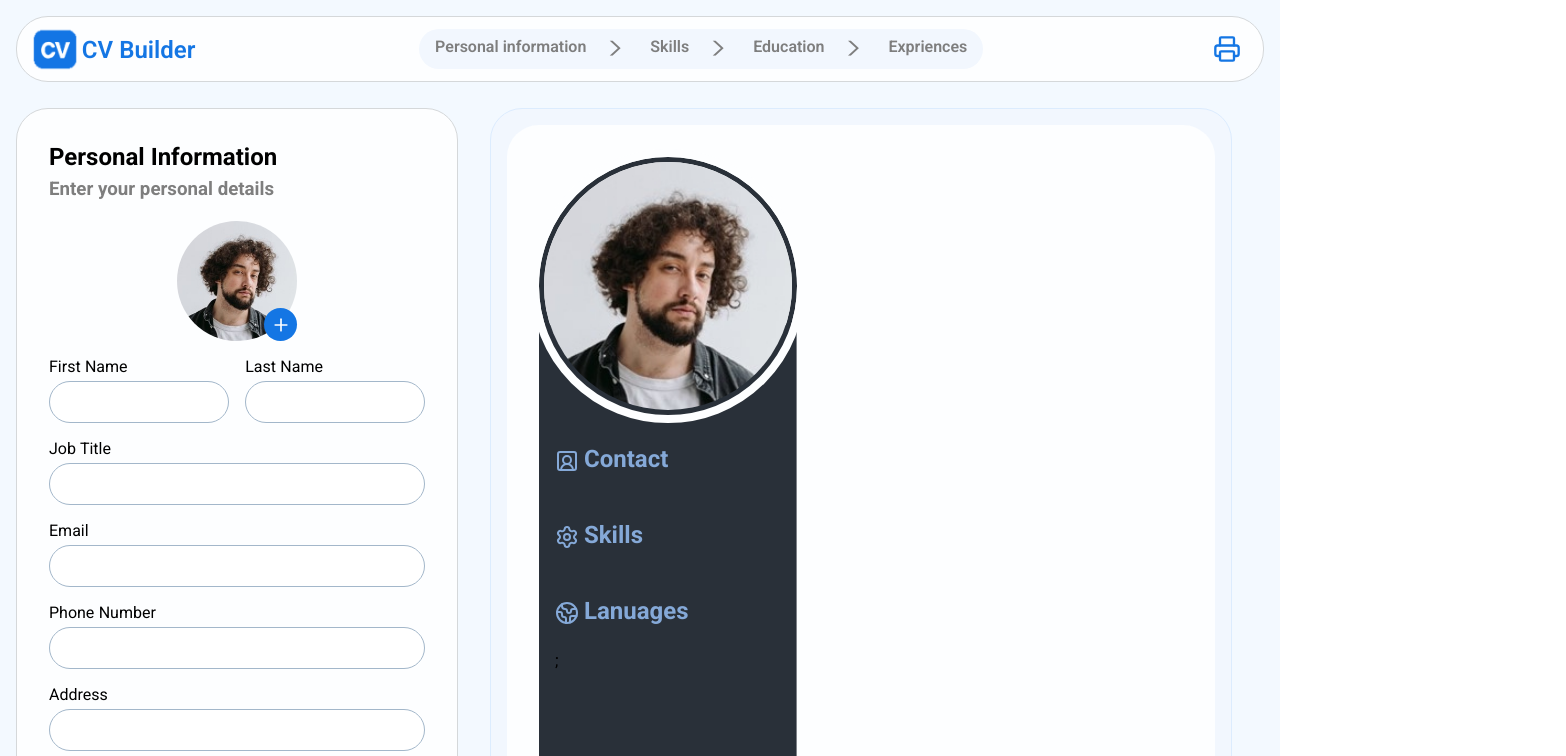
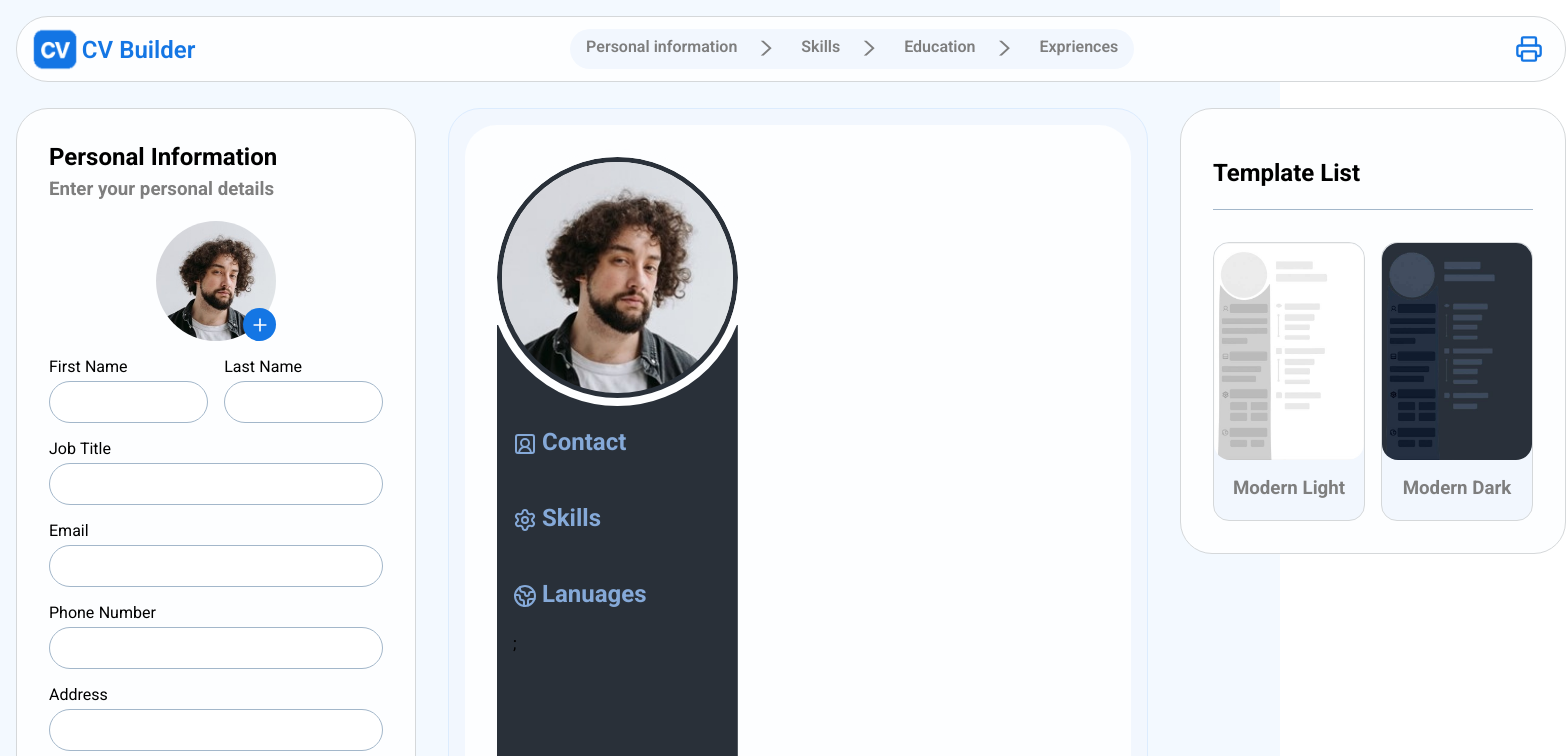
Before and after one commit to younesfouladi/cv-builder, a React (Vite) app: page / in a window 1280 px wide. Shown: the top 756 px of the page, 1566 px wide, since content can reach past the window. Built offline with nearby package versions, Linux system fonts and the light colour scheme.

Commit message:
Added Template Sidebar Component to Render on DOM - includes styles

```diff
--- a/src/App.css
+++ b/src/App.css
@@ -18,7 +18,11 @@ body {
   padding: 1rem;
   display: grid;
   grid-template-rows: 60px 1fr;
-  grid-template-columns: minmax(400px, 500px) minmax(700px, 750px) 1fr;
+  /* ResumePreview (middle column) sizes are in ResumePreview.css cause of centering issues */
+  grid-template-columns: minmax(400px, 500px) 1fr minmax(
+      min-content,
+      max-content
+    );
   row-gap: 2rem;
   column-gap: 2rem;
 }
--- a/src/App.jsx
+++ b/src/App.jsx
@@ -3,6 +3,7 @@ import "./App.css";
 import Navbar from "./components/header/navbar.jsx";
 import InputForm from "./components/main/inputForm.jsx";
 import ResumePreview from "./components/main/resumePreview.jsx";
+import TemplateSidebar from "./components/main/templateSelector.jsx";
 
 function App() {
   const [name, setName] = useState("");
@@ -53,6 +54,7 @@ function App() {
         experiences={experiences}
         contentRef={contentRef}
       />
+      <TemplateSidebar />
     </div>
   );
 }
--- /dev/null
+++ b/src/components/main/templateSelector.jsx
@@ -0,0 +1,28 @@
+import "../../styles/templateSidebar.css";
+
+export default function TemplateSidebar() {
+  return (
+    <div className="template-sidebar">
+      <h2>Template List</h2>
+      <TemplateCard
+        templateName={"Modern Light"}
+        imgSrc={"../../images/modernLight-placeholder.jpg"}
+      />
+      <TemplateCard
+        templateName={"Modern Dark"}
+        imgSrc={"../../images/modernDark-placeholder.jpg"}
+      />
+    </div>
+  );
+}
+
+function TemplateCard(props) {
+  return (
+    <div className="template-card">
+      <div>
+        <img src={props.imgSrc}></img>
+      </div>
+      <h3>{props.templateName}</h3>
+    </div>
+  );
+}
--- a/src/styles/resumePreview.css
+++ b/src/styles/resumePreview.css
@@ -4,6 +4,9 @@
   padding: 1rem;
   border-radius: 2rem;
   animation: slide-in 1s 1 alternate;
+  justify-self: center;
+  min-width: 700px;
+  max-width: 750px;
 }
 
 @media print {
--- /dev/null
+++ b/src/styles/templateSidebar.css
@@ -0,0 +1,48 @@
+.template-sidebar {
+  background-color: var(--section-bg);
+  border-radius: 2rem;
+  padding: 2rem;
+  max-width: fit-content;
+  justify-self: end;
+  display: grid;
+  grid-template-columns: 1fr 1fr;
+  height: fit-content;
+  row-gap: 2rem;
+  column-gap: 1rem;
+  border: 1px solid var(--section-border);
+}
+
+.template-sidebar > h2 {
+  border-bottom: 1px solid var(--input-border);
+  padding: 1rem 0;
+  grid-column: 1 / -1;
+}
+
+.template-sidebar .template-card {
+  background-color: var(--gray-light);
+  border-radius: 1rem;
+  border: 1px solid var(--section-border);
+  text-align: center;
+  padding-bottom: 1rem;
+  color: var(--gray-color);
+  cursor: pointer;
+  transition: all 0.2s ease;
+}
+
+.template-sidebar .template-card:hover {
+  border: 2px solid var(--primary-color);
+  color: var(--primary-color);
+  animation: hover-in 1s 1 alternate;
+}
+
+.template-sidebar .template-card.isActive {
+  border: 2px solid var(--primary-color);
+  color: var(--primary-color);
+}
+
+.template-sidebar .template-card img {
+  max-width: 150px;
+  height: auto;
+  margin-bottom: 1rem;
+  border-radius: 1rem;
+}
```
Also changed, not shown: public/images/modernDark-placeholder.jpg (added), public/images/modernLight-placeholder.jpg (added).
